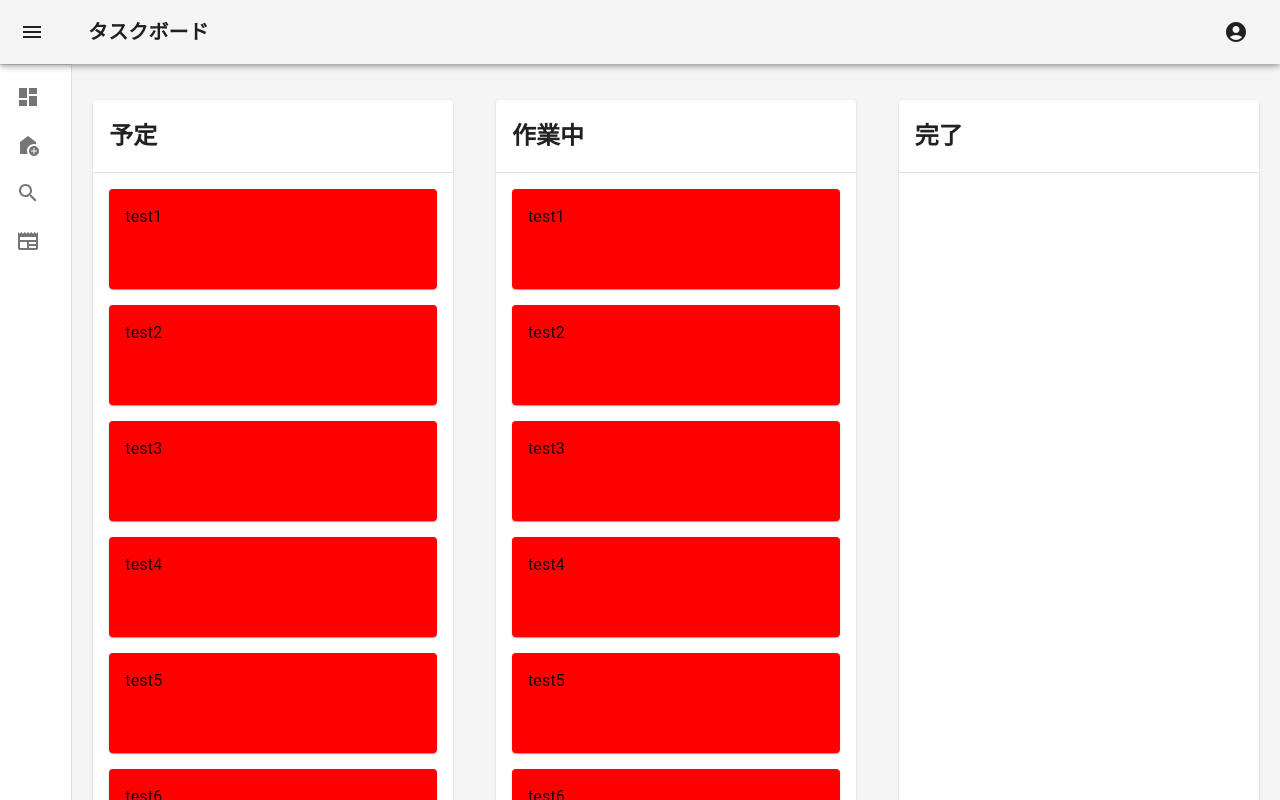
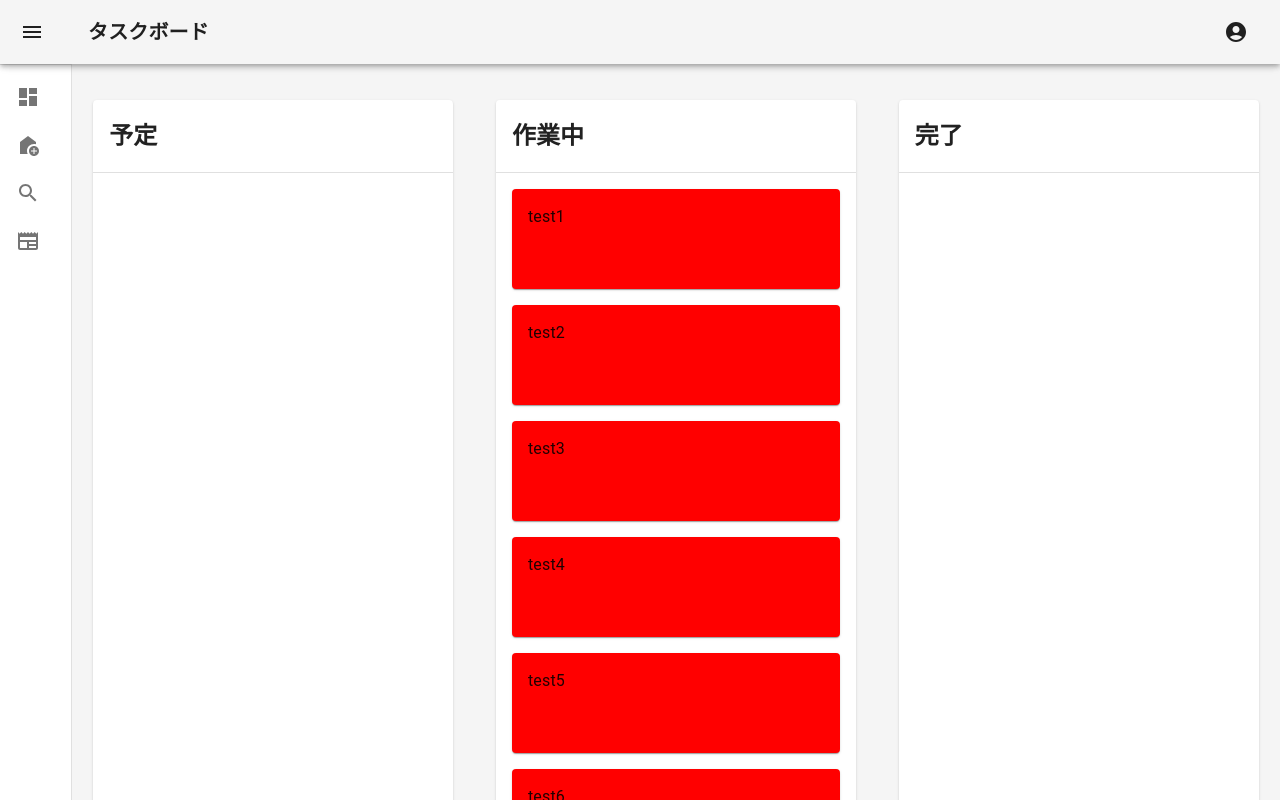
Before and after one commit to shtk0119/Portfolio, a Next.js app: page /task in a window 1280 px wide. Built offline with nearby package versions, Linux system fonts and the light colour scheme.

Commit message:
todo modal fix

```diff
--- a/src/components/Taskboard.tsx
+++ b/src/components/Taskboard.tsx
@@ -12,7 +12,6 @@ import {
   Divider,
   IconButton,
   Input,
-  InputAdornment,
   List,
   Modal,
   Toolbar,
@@ -159,7 +158,7 @@ const Taskboard = () => {
               sx={{
                 height: '720px',
                 minWidth: '360px',
-                overflow: 'scroll', // ヘッダーの部分は固定したい
+                overflow: 'scroll', // ヘッダーの部分を固定したい
               }}
             >
               <CardHeader
@@ -173,15 +172,6 @@ const Taskboard = () => {
               />
               <Divider />
               <Box>
-                {todos.map((text, index) => {
-                  return (
-                    <Box key={index} margin='16px 16px 0 16px'>
-                      <Card sx={{ bgcolor: 'red', height: '100px', padding: '16px' }}>
-                        <Typography>{text}</Typography>
-                      </Card>
-                    </Box>
-                  )
-                })}
               </Box>
             </Card>
 
@@ -189,7 +179,7 @@ const Taskboard = () => {
               sx={{
                 height: '720px',
                 minWidth: '360px',
-                overflow: 'scroll', // ヘッダーの部分は固定したい
+                overflow: 'scroll', // ヘッダーの部分を固定したい
               }}
             >
               <CardHeader
@@ -215,6 +205,7 @@ const Taskboard = () => {
                 )
               })}
 
+              {/* モーダルのTodo の内容が上手く表示できない為修正必須 */}
               <Modal
                 open={cardOpen}
                 onClose={toggleModal}
@@ -276,7 +267,7 @@ const Taskboard = () => {
               sx={{
                 height: '720px',
                 minWidth: '360px',
-                overflow: 'scroll', // ヘッダーの部分は固定したい
+                overflow: 'scroll', // ヘッダーの部分を固定したい
               }}
             >
               <CardHeader
```
